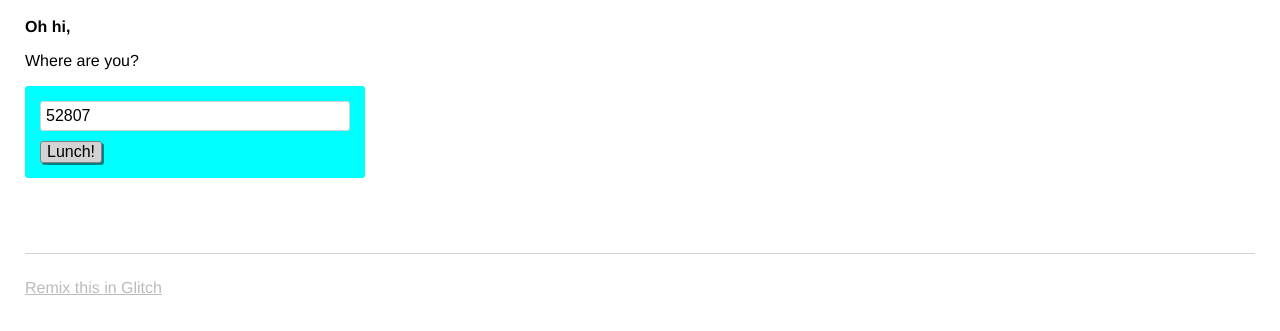
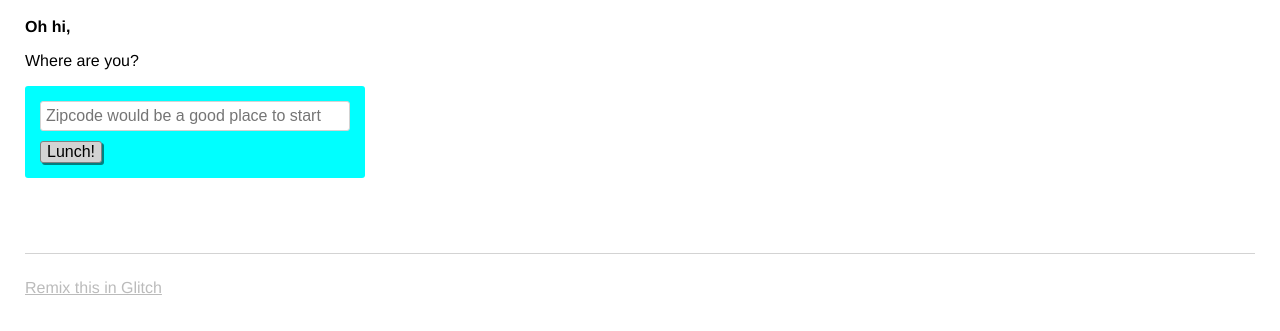
Before and after one commit to matthewbierman/LetsFindLunchSample, a website: page public/views/index.html in a window 1280 px wide. Shown: the part 65-396 px from the top of the page. Drawn offline with Linux system fonts and the light colour scheme.

Commit message:
👟😹 Updated with Glitch

```diff
--- a/public/views/index.html
+++ b/public/views/index.html
@@ -29,7 +29,7 @@
       <p class="bold">Oh hi,</p>
       <p>Where are you?</p>
       <form>
-        <input id="txtLocation" type="text" maxlength="100" placeholder="Zipcode would be a good place to start" value="52807">
+        <input id="txtLocation" type="text" maxlength="100" placeholder="Zipcode would be a good place to start">
         <button type="button" id="btnFindLunch">Lunch!</button>
       </form>
       <div id="divLocations">
```
